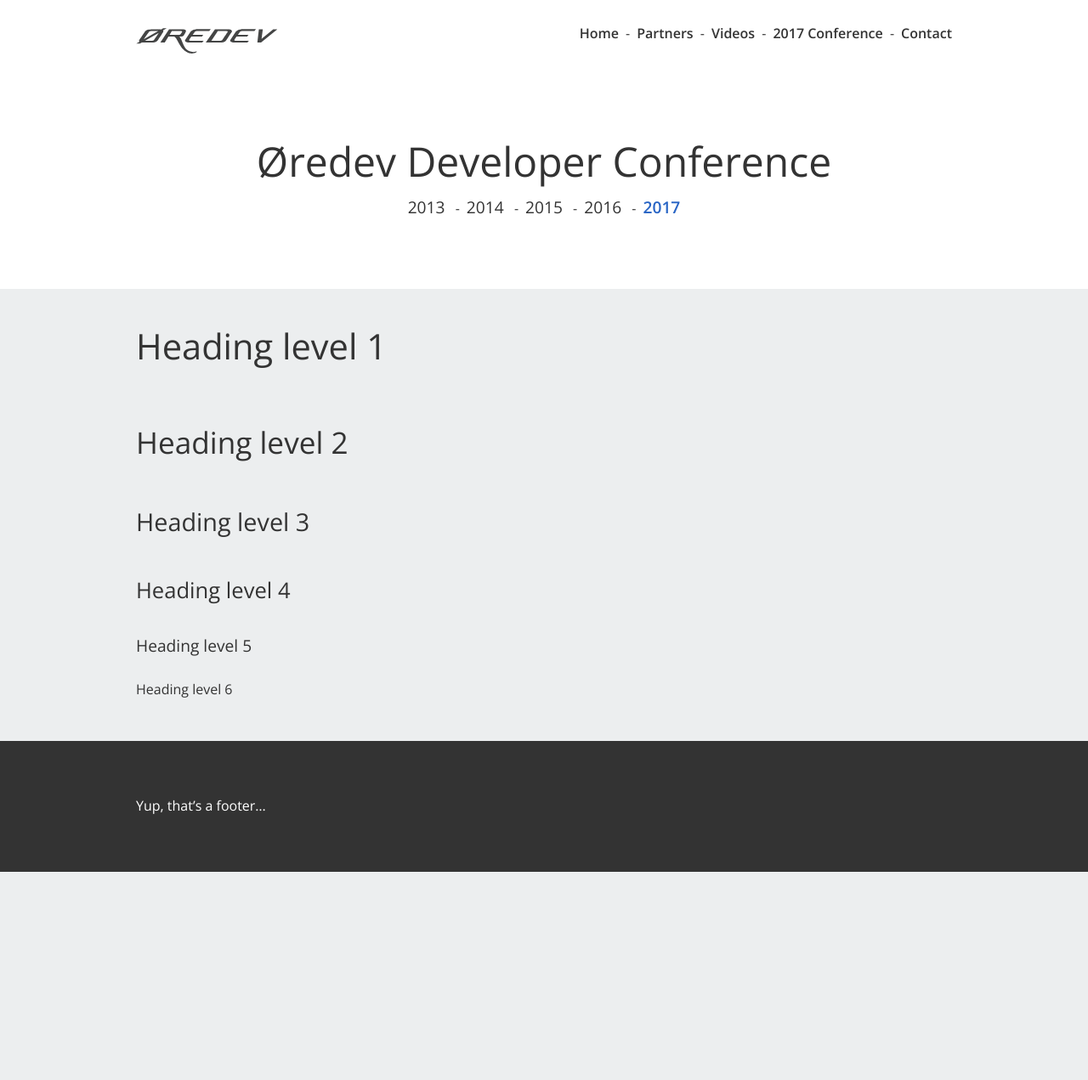
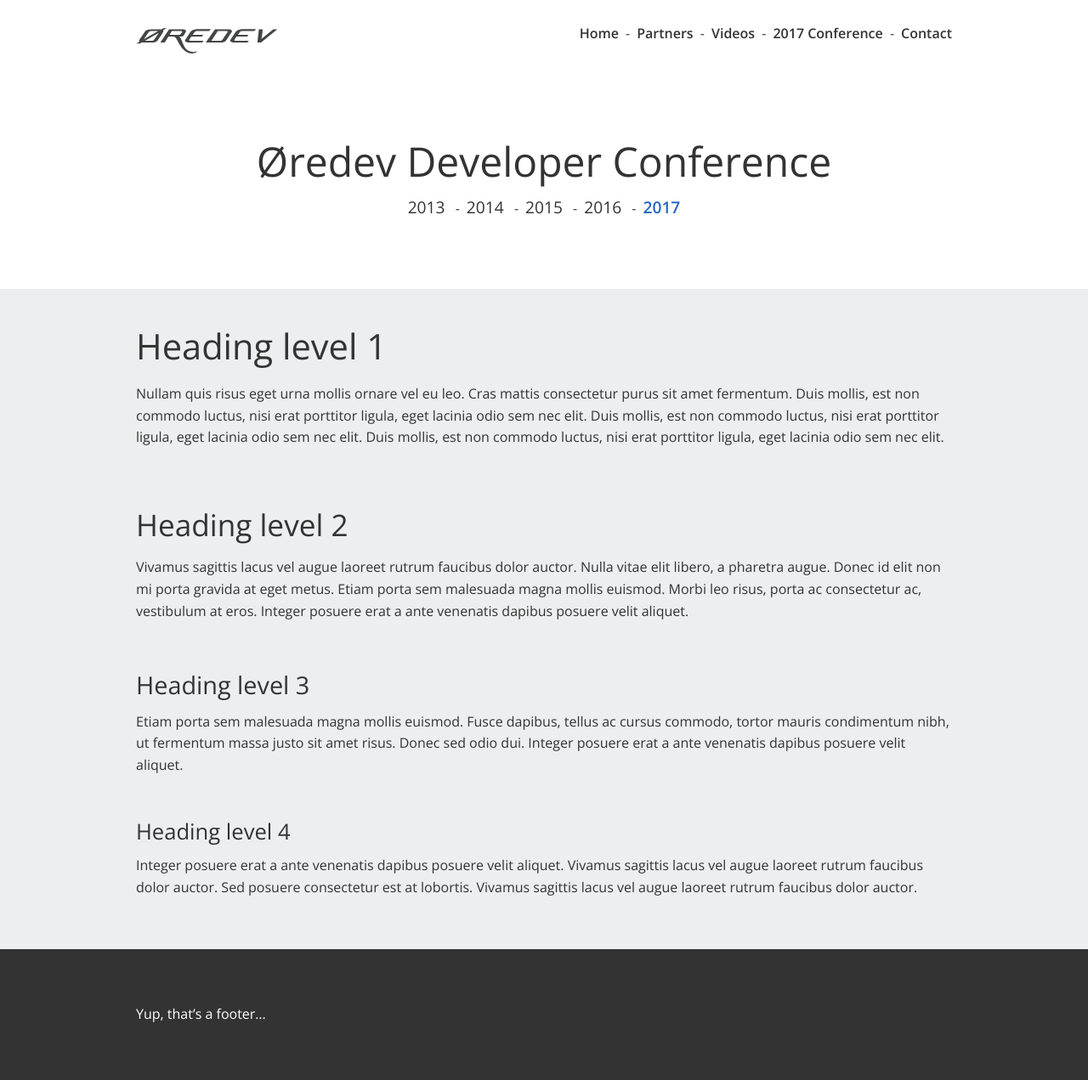
Before and after one commit to jeeg/oredev-midsite, a Jekyll site: the page built from index.html, in a window 1280 px wide. Shown: the whole page at 85% size. Built offline with Jekyll 4.4.1, drawn with Linux system fonts in a browser that asks for light colours; the list of posts is cut into pages by our own code; before the commit the page ends 1026 px from its top, so only the background shows below that.

Commit message:
More stupid latin!

```diff
--- a/index.html
+++ b/index.html
@@ -10,8 +10,10 @@ sitemap:
 ---
 
 <h1>Heading level 1</h1>
+<p>Nullam quis risus eget urna mollis ornare vel eu leo. Cras mattis consectetur purus sit amet fermentum. Duis mollis, est non commodo luctus, nisi erat porttitor ligula, eget lacinia odio sem nec elit. Duis mollis, est non commodo luctus, nisi erat porttitor ligula, eget lacinia odio sem nec elit. Duis mollis, est non commodo luctus, nisi erat porttitor ligula, eget lacinia odio sem nec elit.</p>
 <h2>Heading level 2</h2>
+<p>Vivamus sagittis lacus vel augue laoreet rutrum faucibus dolor auctor. Nulla vitae elit libero, a pharetra augue. Donec id elit non mi porta gravida at eget metus. Etiam porta sem malesuada magna mollis euismod. Morbi leo risus, porta ac consectetur ac, vestibulum at eros. Integer posuere erat a ante venenatis dapibus posuere velit aliquet.</p>
 <h3>Heading level 3</h3>
+<p>Etiam porta sem malesuada magna mollis euismod. Fusce dapibus, tellus ac cursus commodo, tortor mauris condimentum nibh, ut fermentum massa justo sit amet risus. Donec sed odio dui. Integer posuere erat a ante venenatis dapibus posuere velit aliquet.</p>
 <h4>Heading level 4</h4>
-<h5>Heading level 5</h5>
-<h6>Heading level 6</h6>
+<p>Integer posuere erat a ante venenatis dapibus posuere velit aliquet. Vivamus sagittis lacus vel augue laoreet rutrum faucibus dolor auctor. Sed posuere consectetur est at lobortis. Vivamus sagittis lacus vel augue laoreet rutrum faucibus dolor auctor.</p>
```
Also changed, not shown: 2 other files.
